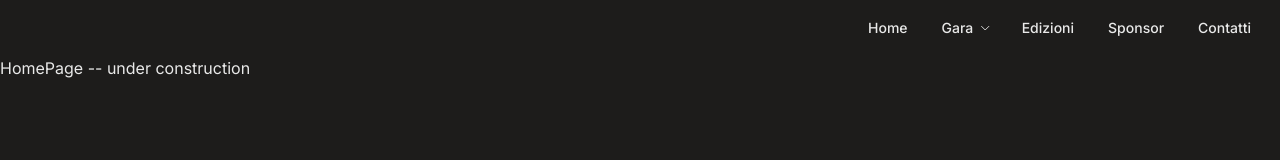
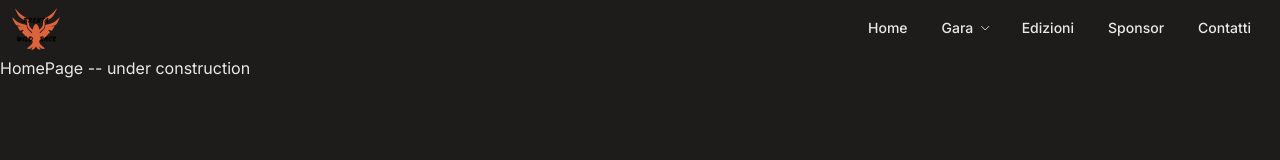
Before and after one commit to elibattistoni/brenta-wild-race, a React (Vite) app: page / in a window 1280 px wide. Shown: the top 160 px of the page. Built offline with nearby package versions, Linux system fonts and the light colour scheme.

Commit message:
feat(nav): add logo in navigation bar

```diff
--- a/src/components/layout/MainNavigation.jsx
+++ b/src/components/layout/MainNavigation.jsx
@@ -1,9 +1,19 @@
-import { Menu, Group, Center, Burger, Stack, Portal, em } from "@mantine/core";
+import {
+  Menu,
+  Group,
+  Center,
+  Burger,
+  Stack,
+  Portal,
+  em,
+  rem,
+} from "@mantine/core";
 import { useDisclosure, useMediaQuery } from "@mantine/hooks";
 import { IconChevronDown } from "@tabler/icons-react";
 import classes from "./MainNavigation.module.css";
 import { NavLink } from "react-router-dom";
 import { mainNavPaths } from "../../utils/paths";
+import BrentaWRLogo from "../../assets/brentawildracelogo.svg?react";
 
 const MainNavigation = () => {
   const [portalOpened, { toggle: togglePortal }] = useDisclosure(false);
@@ -67,6 +77,9 @@ const MainNavigation = () => {
 
   return (
     <nav className={classes.nav}>
+      <NavLink to="/" style={{ paddingTop: rem(8) }}>
+        <BrentaWRLogo className={classes.logo} />
+      </NavLink>
       <Group
         gap={5}
         justify="flex-end"
--- a/src/components/layout/MainNavigation.module.css
+++ b/src/components/layout/MainNavigation.module.css
@@ -4,6 +4,14 @@
   align-items: center;
   justify-content: flex-end;
   padding: 0 rem(12px);
+  @media (max-width: $mantine-breakpoint-sm) {
+    justify-content: space-between;
+  }
+}
+
+.logo {
+  width: rem(48);
+  height: rem(48);
 }
 
 .link {
```
